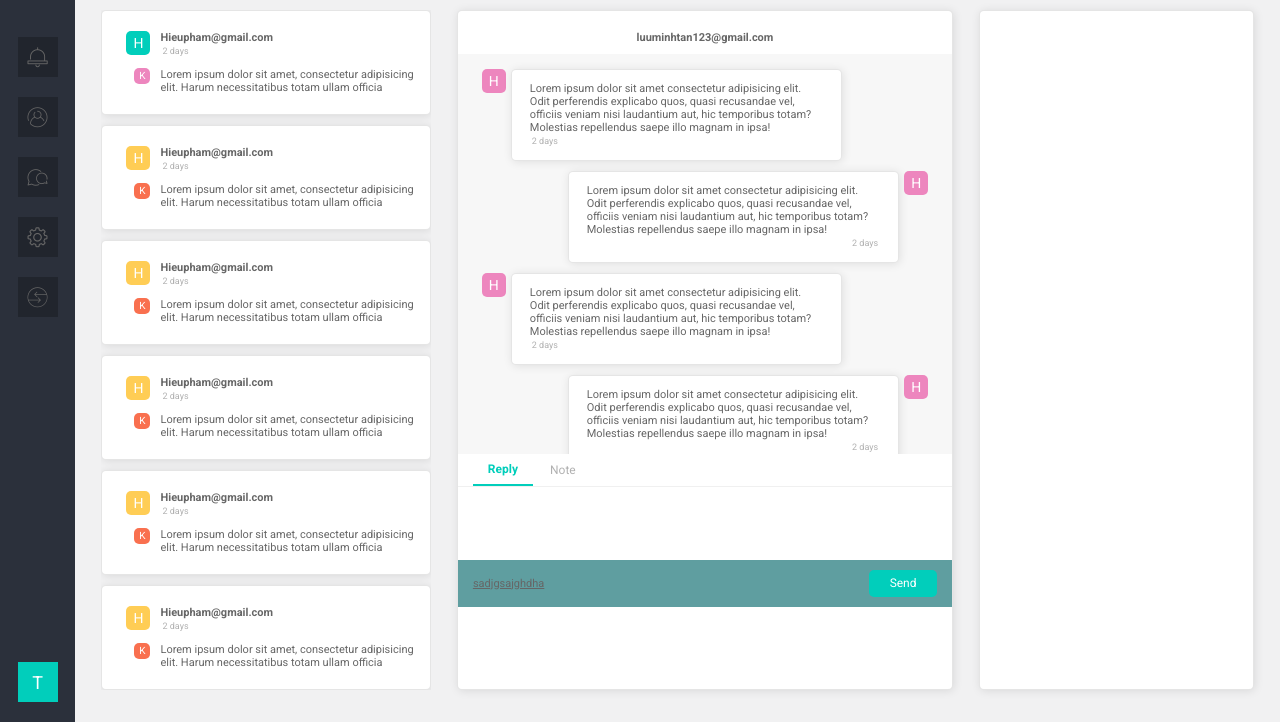
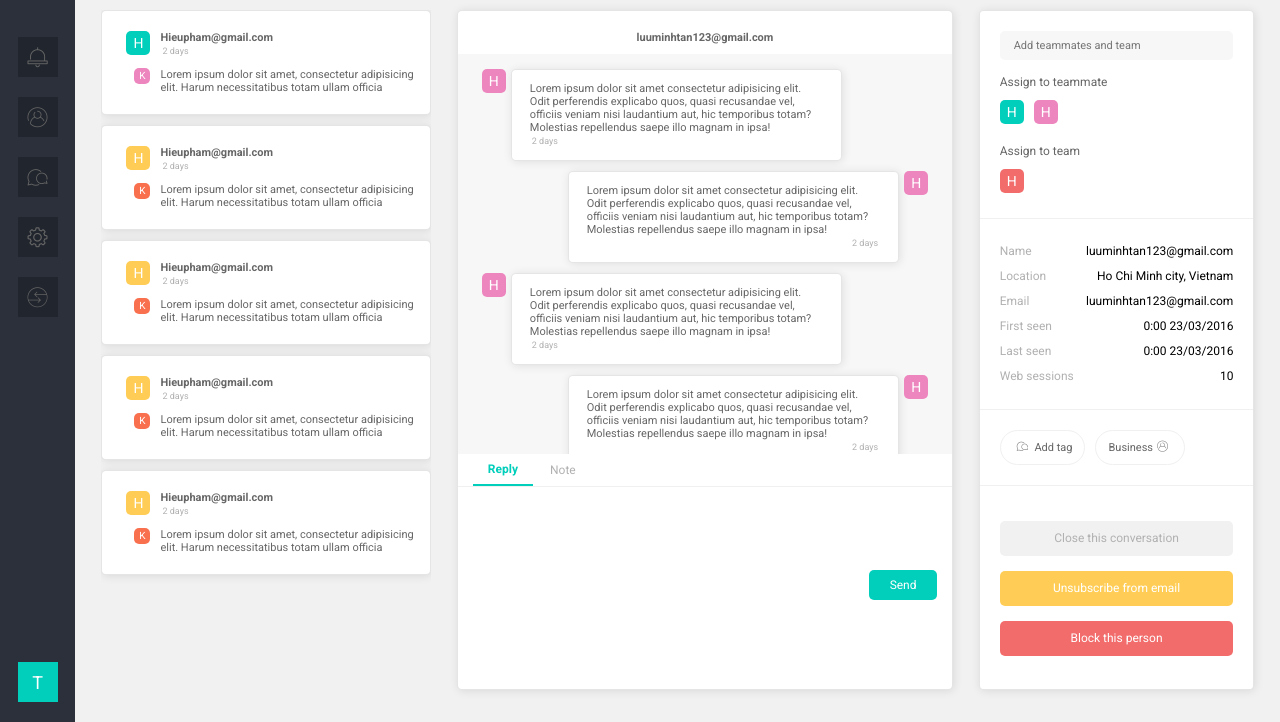
Before and after one commit to zigvy-intern/tuan-xuan-chat, a plain HTML site: page conversation.html in a window 1280 px wide. Shown: the part 78-800 px from the top of the page. Drawn offline with Linux system fonts and the light colour scheme; files whose address does not match are found by name.

Commit message:
info block done

```diff
--- a/assets/style/style-nav.css
+++ b/assets/style/style-nav.css
@@ -16,8 +16,8 @@
 }
 
 .aside__logo img {
-    min-width: 40px;
-    min-height: 45px;
+    width: 40px;
+    height: 45px;
 }
 
 .nav__container,
--- a/assets/style/style.css
+++ b/assets/style/style.css
@@ -52,18 +52,22 @@ body {
     box-shadow: unset;
     border: unset;
     font-size: 12px;
+    cursor: pointer;
 }
 
 .btn--small {
     width: 68px;
-    height: 27px;
+    height: 30px;
 }
 
-.btn--large {}
+.btn--large {
+    width: 100%;
+    height: 35px;
+}
 
 
 .btn--white {
-    background: white;
+    background: #F1F1F2;
     color: #B1B1B1;
 }
 
@@ -228,7 +232,7 @@ main {
     overflow: hidden;
 }
 
-.block-inner {
+.inner-block {
     display: flex;
     flex-direction: row;
     flex-wrap: nowrap;
@@ -237,10 +241,10 @@ main {
     padding: 0 1vw;
 }
 
-.block-inner>* {
+.inner-block>* {
     /* max-height: inherit; */
     margin: 1vw;
-    height: 85vh;
+   height: 85vh;
     overflow-y: auto;
 }
 
@@ -411,7 +415,6 @@ main {
     display: flex;
     justify-content: space-between;
     align-items: center;
-    background: cadetblue;
     padding: 10px 15px;
 }
 
@@ -419,3 +422,68 @@ main {
 {
     list-style: none;
 }
+
+/*Info*/
+.line{
+    height: 1px;
+    background: #F0F0F0;
+    width: 100%;
+}
+.info>section
+{
+    padding: 20px;
+}
+.info p, .info__detail p span
+{
+    font-size: 12px;
+    line-height: 25px;
+}
+.info__add>p
+{
+    margin-top: 10px;
+}
+.info__option .btn
+{
+    margin: 15px 0;
+}
+.info__tag, .avatar-row
+{
+    display: flex;
+    flex-direction: row;
+    flex-wrap: wrap;
+    justify-content: flex-start;
+}
+.avatar-row>.avatar
+{
+    margin: 5px 10px 5px 0;
+}
+.info__detail p
+{
+    color:#B1B1B1;
+
+}
+.info__detail p span
+{
+   float: right;
+   color: black;
+}
+.tag
+{
+    border: 1px solid #F0F0F0;
+    border-radius: 30px;
+    padding: 10px 12px;
+    background: white;
+    margin-right: 10px;
+    box-sizing: content-box;
+    text-decoration: none;
+}
+
+.tag span
+{
+ margin: 0 4px;
+}
+
+.tag:hover
+{
+    background: #F0F0F0;
+}
--- a/conversation.html
+++ b/conversation.html
@@ -27,7 +27,9 @@
                 <li class="nav__icon-item"><a href="#"><span class="icon-swtich"></span></a></li>
             </ul>
         </nav>
-       <div class="center-inner"><div class="aside__avatar"> <a class="avatar avatar--large bgr-cyan" href="#"> T </a></div></div>
+        <div class="center-inner">
+            <div class="aside__avatar"> <a class="avatar avatar--large bgr-cyan" href="#"> T </a></div>
+        </div>
 
     </aside>
     <header class="header-wrap">
@@ -35,7 +37,8 @@
             <nav>
 
                 <ul class="header__nav">
-                    <li><a class="avatar avatar--medium bgr-cyan" href="#">T</a><a class="noti__label center-inner" href="#">Me&nbsp;<span class="noti center-inner bgr-red">5</span></a></li>
+                    <li><a class="avatar avatar--medium bgr-cyan" href="#">T</a><a class="noti__label center-inner"
+                            href="#">Me&nbsp;<span class="noti center-inner bgr-red">5</span></a></li>
                     <li><a class="noti__label center-inner" href="#">Unassigned&nbsp;<span class="noti center-inner invisible">15</span></a></li>
                     <li><a class="noti__label center-inner" href="#">All&nbsp;<span class="noti center-inner bgr-red">10</span></a></li>
                 </ul>
@@ -50,7 +53,7 @@
         </div>
     </header>
     <main>
-        <div class="block-inner">
+        <div class="inner-block">
             <section class="block--medium">
                 <div class="border-box inbox">
                     <section>
@@ -127,36 +130,7 @@
                             necessitatibus totam ullam officia </p>
                     </section>
                 </div>
-                <div class="border-box inbox">
-                    <section>
-                        <a class="avatar avatar--medium bgr-yellow" href="#"> H</a>
-                        <div>
-                            <p class="inbox__email bold">Hieupham@gmail.com</p>
-                            <p class="inbox__time">2 days</p>
-                        </div>
-                    </section>
 
-                    <section>
-                        <a class="avatar avatar--small bgr-orange" href="#"> K </a>
-                        <p class="inbox__content">Lorem ipsum dolor sit amet, consectetur adipisicing elit. Harum
-                            necessitatibus totam ullam officia </p>
-                    </section>
-                </div>
-                <div class="border-box inbox">
-                    <section>
-                        <a class="avatar avatar--medium bgr-yellow" href="#"> H</a>
-                        <div>
-                            <p class="inbox__email bold">Hieupham@gmail.com</p>
-                            <p class="inbox__time">2 days</p>
-                        </div>
-                    </section>
-
-                    <section>
-                        <a class="avatar avatar--small bgr-orange" href="#"> K </a>
-                        <p class="inbox__content">Lorem ipsum dolor sit amet, consectetur adipisicing elit. Harum
-                            necessitatibus totam ullam officia </p>
-                    </section>
-                </div>
             </section>
             <section class="block--large border-box">
                 <div class="chatbox">
@@ -191,7 +165,8 @@
                                 </div>
                                 <a class="avatar avatar--medium bgr-pink" href="#"> H</a>
 
-                        </div></div>
+                            </div>
+                        </div>
                         <div class="chat-line__wrap .--receive">
                             <div class="chat-line chat-line--receive">
 
@@ -219,7 +194,8 @@
                                 </div>
                                 <a class="avatar avatar--medium bgr-pink" href="#"> H</a>
 
-                                </div></div>
+                            </div>
+                        </div>
                     </section>
                     <section class="chatbox__input">
                         <header class="chat__tab">
@@ -231,7 +207,7 @@
                         <textarea class="chat__text-box" type="text"></textarea>
                         <footer class="chat__option">
                             <ul>
-                                <li><a href="">sadjgsajghdha</a></li>
+                                <li><a href=""></a></li>
                             </ul>
                             <button class="btn btn--small bgr-cyan">
                                 Send
@@ -241,6 +217,42 @@
                 </div>
             </section>
             <section class="block--small border-box">
+                <div class="info">
+                    <section class="info__add">
+                        <input class="text-box" type="text" placeholder="Add teammates and team">
+                        <p>Assign to teammate</p>
+                        <div class="avatar-row">
+                            <a class="avatar avatar--medium bgr-cyan" href="#"> H</a>
+                            <a class="avatar avatar--medium bgr-pink" href="#"> H</a>
+                        </div>
+                        <p>Assign to team</p>
+                        <div class="avatar-row">
+                            <a class="avatar avatar--medium bgr-red" href="#"> H</a>
+
+                        </div>
+                    </section>
+
+                    <div class="line"></div>
+                    <section class="info__detail">
+                        <p>Name<span>luuminhtan123@gmail.com</span></p>
+                        <p>Location<span>Ho Chi Minh city, Vietnam</span></p>
+                        <p>Email<span>luuminhtan123@gmail.com</span></p>
+                        <p>First seen<span>0:00 23/03/2016</span></p>
+                        <p>Last seen<span>0:00 23/03/2016</span></p>
+                        <p>Web sessions<span>10</span></p>
+                    </section>
+
+                <div class="line"></div>
+                <section class="info__tag ">
+                    <a class="tag" href="#"><span class="icon-chat"></span> Add tag</a>
+                    <a class="tag" href="#"> Business<span class="icon-user"></span></a>
+                </section>
+                <div class="line"></div>
+                <section class="info__option">
+                    <button class="btn btn--white btn--large">Close this conversation</button>
+                    <button class="btn btn--yellow btn--large">Unsubscribe from email</button>
+                    <button class="btn btn--red btn--large">Block this person</button>
+                </section>
 
             </section>
         </div>
```
Also changed, not shown: assets/img/SVG/file.svg (added), assets/img/SVG/font.svg (added), assets/img/SVG/photo.svg (added), assets/img/SVG/smile.svg (added). Lines whose indentation alone changed are shown as unchanged.
